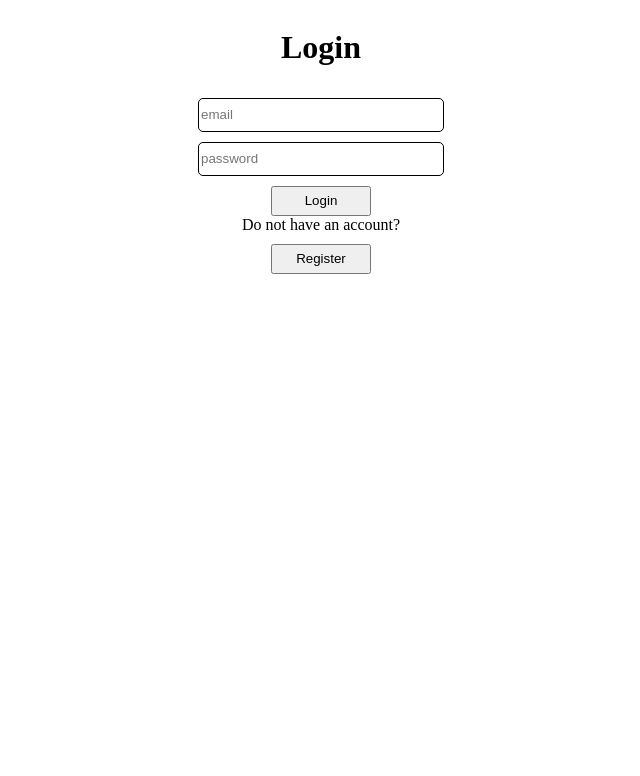
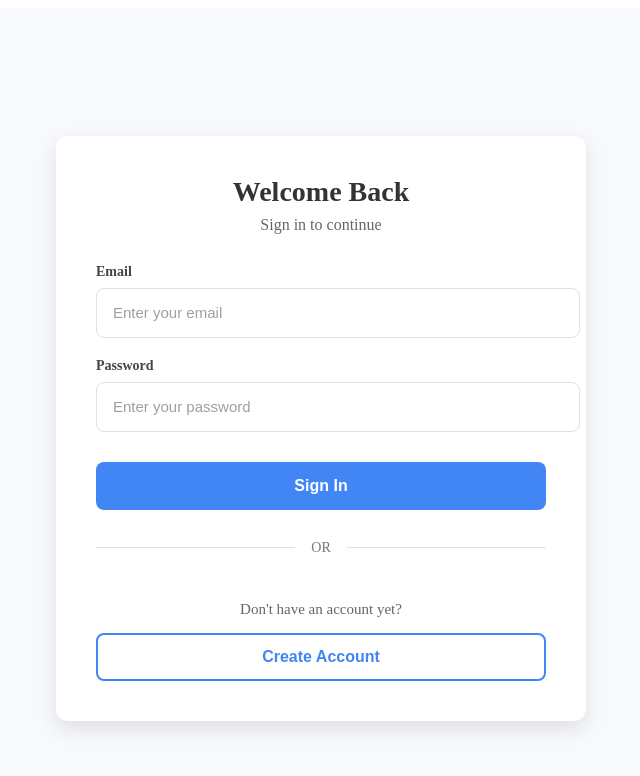
Before and after one commit to Vlad080897/social-app-ui, a React (Vite) app: page /auth in a window 1280 px wide. Shown: the top 776 px of the page, without its empty margins (319-959 px from the left). Built offline with nearby package versions, Linux system fonts and the light colour scheme.

Commit message:
feat: implement login

```diff
--- /dev/null
+++ b/src/api/useSignupApi.ts
@@ -0,0 +1,32 @@
+import { useMutation } from "@tanstack/react-query";
+import { signupSchema } from "../schemas/auth.schema";
+import api from "../services/api.service";
+
+type Params = {
+  email: string;
+  password: string;
+  username: string;
+  firstName: string;
+  lastName: string;
+};
+
+const signupRequest = async (
+  params: Params & { first_name: string; last_name: string }
+) => {
+  const res = await api.post("/api/v1/social/auth/signup", params);
+
+  return signupSchema.parse(res.data);
+};
+
+export const useSignupApi = () => {
+  const signup = useMutation({
+    mutationFn: (params: Params) =>
+      signupRequest({
+        ...params,
+        first_name: params.firstName,
+        last_name: params.lastName,
+      }),
+  });
+
+  return signup;
+};
--- a/src/components/auth/Auth.tsx
+++ b/src/components/auth/Auth.tsx
@@ -3,7 +3,8 @@ import { useState } from "react";
 import { FieldError, useForm } from "react-hook-form";
 import styled from "styled-components";
 import { useLoginApi } from "../../api/useLoginApi";
-import { authService } from "../../services/auth.service";
+import { authService } from "../../services/auth/auth.service";
+import { useSignupApi } from "../../api/useSignupApi";
 
 const EMAIL_REGEX =
   /^[a-zA-Z0-9.!#$%&'*+/=?^_`{|}~-]+@[a-zA-Z0-9-]+(?:\.[a-zA-Z0-9-]+)*$/;
@@ -11,14 +12,18 @@ const EMAIL_REGEX =
 type FormValues = {
   email: string;
   password: string;
+  username: string;
+  firstName: string;
+  lastName: string;
 };
 
 export const Auth = () => {
   const [type, setType] = useState<"login" | "register">("login");
 
+  const navigate = useNavigate();
+
   const loginFn = useLoginApi();
-
-  const navigate = useNavigate();
+  const signup = useSignupApi();
 
   const {
     register,
@@ -32,17 +37,19 @@ export const Auth = () => {
       password: values.password,
     });
 
-    if (!result) {
-      return;
-    }
+    if (!result) return;
 
     authService.saveTokens(result);
-    navigate({
-      to: "/",
-    });
+    navigate({ to: "/" });
   };
 
-  const handleRegister = () => {};
+  const handleRegister = async (values: FormValues) => {
+    const result = await signup.mutateAsync(values);
+
+    if (!result) return;
+
+    setType("login");
+  };
 
   const handleToggle = (e: React.MouseEvent<HTMLButtonElement>) => {
     e.preventDefault();
@@ -51,8 +58,14 @@ export const Auth = () => {
 
   return (
     <Wrapper>
-      <AuthForm>
-        <Title>{type}</Title>
+      <AuthCard>
+        <Title>{type === "login" ? "Welcome Back" : "Create Account"}</Title>
+        <Subtitle>
+          {type === "login" ? "Sign in to continue" : "Join our community"}
+        </Subtitle>
+
+        <FormGroup>
+          <Label>Email</Label>
           <Input
             {...register("email", {
               required: "Email is required",
@@ -61,32 +74,87 @@ export const Auth = () => {
                 message: "Invalid email address",
               },
             })}
-          placeholder="email"
+            placeholder="Enter your email"
             type="email"
             errorMassage={errors.email}
           />
           {errors.email && <Error>{errors.email.message}</Error>}
+        </FormGroup>
+
+        <FormGroup>
+          <Label>Password</Label>
           <Input
             {...register("password", { required: "Password is required" })}
-          placeholder="password"
+            placeholder="Enter your password"
             type="password"
             errorMassage={errors.password}
           />
           {errors.password && <Error>{errors.password.message}</Error>}
-        {type === "login" ? (
-          <Button onClick={handleSubmit(handleLogin)}>Login</Button>
-        ) : (
-          <Button onClick={handleSubmit(handleRegister)}>Register</Button>
+        </FormGroup>
+
+        {type === "register" && (
+          <>
+            <FormGroup>
+              <Label>Username</Label>
+              <Input
+                placeholder="Choose a username"
+                {...register("username", {
+                  required: "Username is required",
+                })}
+                errorMassage={errors.username}
+              />
+              {errors.username && <Error>{errors.username.message}</Error>}
+            </FormGroup>
+
+            <TwoColumnLayout>
+              <FormGroup>
+                <Label>First Name</Label>
+                <Input
+                  placeholder="Your first name"
+                  {...register("firstName", {
+                    required: "First name is required",
+                  })}
+                  errorMassage={errors.firstName}
+                />
+                {errors.firstName && <Error>{errors.firstName.message}</Error>}
+              </FormGroup>
+
+              <FormGroup>
+                <Label>Last Name</Label>
+                <Input
+                  placeholder="Your last name"
+                  {...register("lastName", {
+                    required: "Last name is required",
+                  })}
+                  errorMassage={errors.lastName}
+                />
+                {errors.lastName && <Error>{errors.lastName.message}</Error>}
+              </FormGroup>
+            </TwoColumnLayout>
+          </>
         )}
 
+        <PrimaryButton
+          onClick={handleSubmit(
+            type === "login" ? handleLogin : handleRegister
+          )}
+        >
+          {type === "login" ? "Sign In" : "Sign Up"}
+        </PrimaryButton>
+
+        <Divider>
+          <DividerText>OR</DividerText>
+        </Divider>
+
+        <ToggleText>
           {type === "login"
-          ? "Do not have an account?"
+            ? "Don't have an account yet?"
             : "Already have an account?"}
-
-        <Button onClick={handleToggle}>
-          {type === "login" ? "Register" : "Login"}
-        </Button>
-      </AuthForm>
+        </ToggleText>
+        <SecondaryButton onClick={handleToggle}>
+          {type === "login" ? "Create Account" : "Sign In"}
+        </SecondaryButton>
+      </AuthCard>
     </Wrapper>
   );
 };
@@ -95,39 +163,161 @@ const Wrapper = styled.div`
   display: flex;
   justify-content: center;
   align-items: center;
+  min-height: 100vh;
+  background-color: #f7f9fc;
+  padding: 20px;
 `;
 
-const AuthForm = styled.form`
+const AuthCard = styled.form`
   display: flex;
   flex-direction: column;
-  align-items: center;
-  width: 300px;
-  height: 300px;
+  width: 100%;
+  max-width: 450px;
+  background-color: white;
+  border-radius: 12px;
+  box-shadow: 0 8px 20px rgba(0, 0, 0, 0.1);
+  padding: 40px;
+  transition: all 0.3s ease;
 `;
 
 const Title = styled.h1`
+  font-size: 28px;
+  font-weight: 700;
+  color: #333;
+  margin: 0 0 8px 0;
   text-align: center;
-  text-transform: capitalize;
+`;
+
+const Subtitle = styled.p`
+  font-size: 16px;
+  color: #666;
+  margin: 0 0 30px 0;
+  text-align: center;
+`;
+
+const FormGroup = styled.div`
+  display: flex;
+  flex-direction: column;
+  margin-bottom: 20px;
+  width: 100%;
+`;
+
+const Label = styled.label`
+  font-size: 14px;
+  font-weight: 600;
+  color: #444;
+  margin-bottom: 8px;
 `;
 
 const Input = styled.input<{
   errorMassage?: FieldError;
 }>`
-  width: 80%;
-  height: 30px;
+  width: 100%;
+  height: 48px;
+  padding: 0 16px;
+  font-size: 15px;
   border: ${({ errorMassage: error }) =>
-    error ? "2px solid red" : "1px solid black"};
-  border-radius: 5px;
-  margin-top: 10px;
+    error ? "2px solid #ff5252" : "1px solid #dfe1e5"};
+  border-radius: 8px;
+  background-color: ${({ errorMassage: error }) =>
+    error ? "rgba(255, 82, 82, 0.05)" : "white"};
+  transition: all 0.2s ease;
+
+  &:focus {
+    outline: none;
+    border-color: ${({ errorMassage: error }) =>
+      error ? "#ff5252" : "#4285f4"};
+    box-shadow: ${({ errorMassage: error }) =>
+      error
+        ? "0 0 0 2px rgba(255, 82, 82, 0.2)"
+        : "0 0 0 2px rgba(66, 133, 244, 0.2)"};
+  }
+
+  &::placeholder {
+    color: #9aa0a6;
+  }
 `;
 
-const Button = styled.button`
-  width: 100px;
-  height: 30px;
+const TwoColumnLayout = styled.div`
+  display: flex;
+  gap: 20px;
+`;
+
+const PrimaryButton = styled.button`
+  width: 100%;
+  height: 48px;
+  background-color: #4285f4;
+  color: white;
+  font-size: 16px;
+  font-weight: 600;
+  border: none;
+  border-radius: 8px;
+  cursor: pointer;
   margin-top: 10px;
+  transition: background-color 0.2s ease;
+
+  &:hover {
+    background-color: #3367d6;
+  }
+
+  &:active {
+    transform: scale(0.98);
+  }
+`;
+
+const SecondaryButton = styled.button`
+  width: 100%;
+  height: 48px;
+  background-color: transparent;
+  color: #4285f4;
+  font-size: 16px;
+  font-weight: 600;
+  border: 2px solid #4285f4;
+  border-radius: 8px;
+  cursor: pointer;
+  transition: all 0.2s ease;
+
+  &:hover {
+    background-color: rgba(66, 133, 244, 0.05);
+  }
+
+  &:active {
+    transform: scale(0.98);
+  }
 `;
 
 const Error = styled.span`
-  width: 80%;
-  color: red;
+  color: #ff5252;
+  font-size: 13px;
+  margin-top: 6px;
+  font-weight: 500;
 `;
+
+const Divider = styled.div`
+  display: flex;
+  align-items: center;
+  margin: 30px 0;
+  width: 100%;
+
+  &::before,
+  &::after {
+    content: "";
+    flex: 1;
+    height: 1px;
+    background-color: #e0e0e0;
+  }
+`;
+
+const DividerText = styled.span`
+  padding: 0 16px;
+  color: #777;
+  font-size: 14px;
+  font-weight: 500;
+`;
+
+const ToggleText = styled.p`
+  color: #666;
+  font-size: 15px;
+  text-align: center;
+  margin-bottom: 15px;
+`;
--- a/src/context/routerContext.tsx
+++ b/src/context/routerContext.tsx
@@ -1,4 +1,4 @@
-import { authService } from "../services/auth.service";
+import { authService } from "../services/auth/auth.service";
 
 export interface RouterContextInterface {
   isAuthenticated: () => Promise<boolean>;
--- a/src/schemas/auth.schema.ts
+++ b/src/schemas/auth.schema.ts
@@ -7,3 +7,8 @@ export const loginSchema = z.object({
 });
 
 export type LoginSchema = z.infer<typeof loginSchema>;
+
+export const signupSchema = z.object({
+  message: z.string(),
+  username: z.string(),
+});
--- a/src/services/auth.service.ts
+++ b/src/services/auth/auth.service.ts
@@ -1,6 +1,7 @@
-import { LoginSchema } from "../schemas/auth.schema";
+import { LoginSchema } from "../../schemas/auth.schema";
+import { BaseAuth } from "./types";
 
-class AuthService {
+class AuthService implements BaseAuth {
   getAuthToken() {
     return localStorage.getItem("accessToken");
   }
@@ -14,7 +15,7 @@ class AuthService {
     localStorage.setItem("refreshToken", loginResult.refreshToken);
   }
 
-  async isAuthenticated() {
+  isAuthenticated() {
     return Boolean(this.getAuthToken() && this.getRefreshToken());
   }
 }
--- /dev/null
+++ b/src/services/auth/types.ts
@@ -0,0 +1,8 @@
+import { LoginSchema } from "../../schemas/auth.schema";
+
+export interface BaseAuth {
+  getAuthToken(): string | null;
+  getRefreshToken(): string | null;
+  saveTokens(loginResult: LoginSchema): void;
+  isAuthenticated(): boolean;
+}
```
Lines whose indentation alone changed are shown as unchanged.
